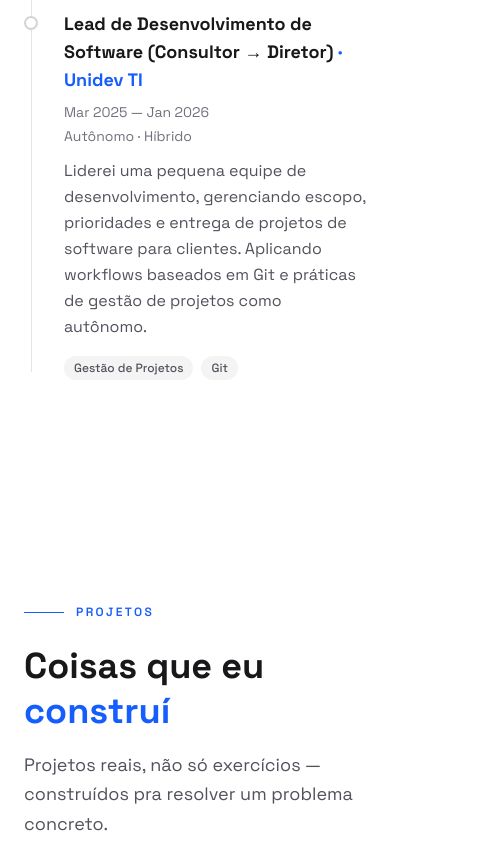
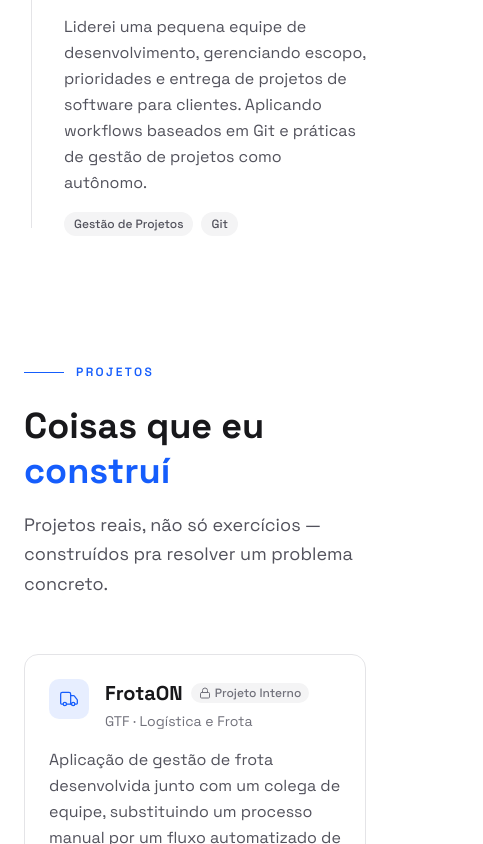
Before and after one commit to Dmeeloo/my-portfolio, a Next.js app: page / in a window 390 px wide. Shown: the part 4039-4883 px from the top of the page, 483 px wide, since content can reach past the window. Built offline with nearby package versions, Linux system fonts and the light colour scheme; no server answers.

Commit message:
fix: layout mobile - overflow no pill de contato e espacamento entre secoes
Pill do mailto quebrava linha em vez de causar overflow horizontal da pagina.
Padding py-28 fixo entre secoes ficava excessivo no mobile (224px de vao);
agora escala por breakpoint (py-16 sm:py-20 md:py-28).

```diff
--- a/src/components/sections/About.tsx
+++ b/src/components/sections/About.tsx
@@ -22,7 +22,7 @@ export function About() {
     <section
       id="sobre"
       ref={ref}
-      className="py-28 px-6 md:px-12"
+      className="py-16 sm:py-20 md:py-28 px-6 md:px-12"
     >
       <div className="max-w-6xl mx-auto">
         <SectionEyebrow {...entry(0)} label={t.raw("eyebrow")} className="mb-14" />
--- a/src/components/sections/Contact.tsx
+++ b/src/components/sections/Contact.tsx
@@ -24,7 +24,7 @@ export function Contact() {
     <section
       id="contato"
       ref={ref}
-      className="py-28 px-6 md:px-12 bg-zinc-950"
+      className="py-16 sm:py-20 md:py-28 px-6 md:px-12 bg-zinc-950"
     >
       <div className="max-w-4xl mx-auto text-center">
         <SectionEyebrow {...entry(0)} label={t.raw("eyebrow")} center className="mb-6" />
@@ -49,12 +49,12 @@ export function Contact() {
           whileHover={{ scale: reduce ? 1 : 1.03 }}
           whileTap={{ scale: reduce ? 1 : 0.98 }}
           href={`mailto:${EMAIL}`}
-          className="group inline-flex items-center gap-3 rounded-xl border border-zinc-800 bg-[#0d0d10] px-6 py-4 font-mono text-sm sm:text-base mb-12 hover:border-primary transition-colors duration-300"
+          className="group inline-flex flex-wrap max-w-full items-center justify-center gap-2 sm:gap-3 rounded-xl border border-zinc-800 bg-[#0d0d10] px-4 sm:px-6 py-4 font-mono text-sm sm:text-base mb-12 hover:border-primary transition-colors duration-300"
         >
           <span className="text-zinc-500">$</span>
           <span className="text-emerald-400">{t.raw("commandVerb")}</span>
           <span className="text-zinc-500">{t.raw("commandFlag")}</span>
-          <span className="text-zinc-200">{EMAIL}</span>
+          <span className="text-zinc-200 break-all">{EMAIL}</span>
           <ArrowUpRight className="w-4 h-4 text-zinc-500 group-hover:text-primary group-hover:translate-x-0.5 group-hover:-translate-y-0.5 transition-all duration-300" />
         </motion.a>
 
--- a/src/components/sections/Experience.tsx
+++ b/src/components/sections/Experience.tsx
@@ -26,7 +26,7 @@ export function Experience() {
     <section
       id="experiencia"
       ref={ref}
-      className="py-28 px-6 md:px-12"
+      className="py-16 sm:py-20 md:py-28 px-6 md:px-12"
     >
       <div className="max-w-4xl mx-auto">
         <SectionEyebrow {...entry(0)} label={t.raw("eyebrow")} className="mb-6" />
--- a/src/components/sections/Projects.tsx
+++ b/src/components/sections/Projects.tsx
@@ -80,7 +80,7 @@ export function Projects() {
     <section
       id="projetos"
       ref={ref}
-      className="py-28 px-6 md:px-12"
+      className="py-16 sm:py-20 md:py-28 px-6 md:px-12"
     >
       <div className="max-w-5xl mx-auto">
         <SectionEyebrow {...entry(0)} label={t.raw("eyebrow")} className="mb-6" />
--- a/src/components/sections/Skills.tsx
+++ b/src/components/sections/Skills.tsx
@@ -43,7 +43,7 @@ export function Skills() {
     <section
       id="habilidades"
       ref={ref}
-      className="py-28 px-6 md:px-12"
+      className="py-16 sm:py-20 md:py-28 px-6 md:px-12"
     >
       <div className="max-w-6xl mx-auto">
         <SectionEyebrow {...entry(0)} label={t.raw("eyebrow")} className="mb-6" />
```
